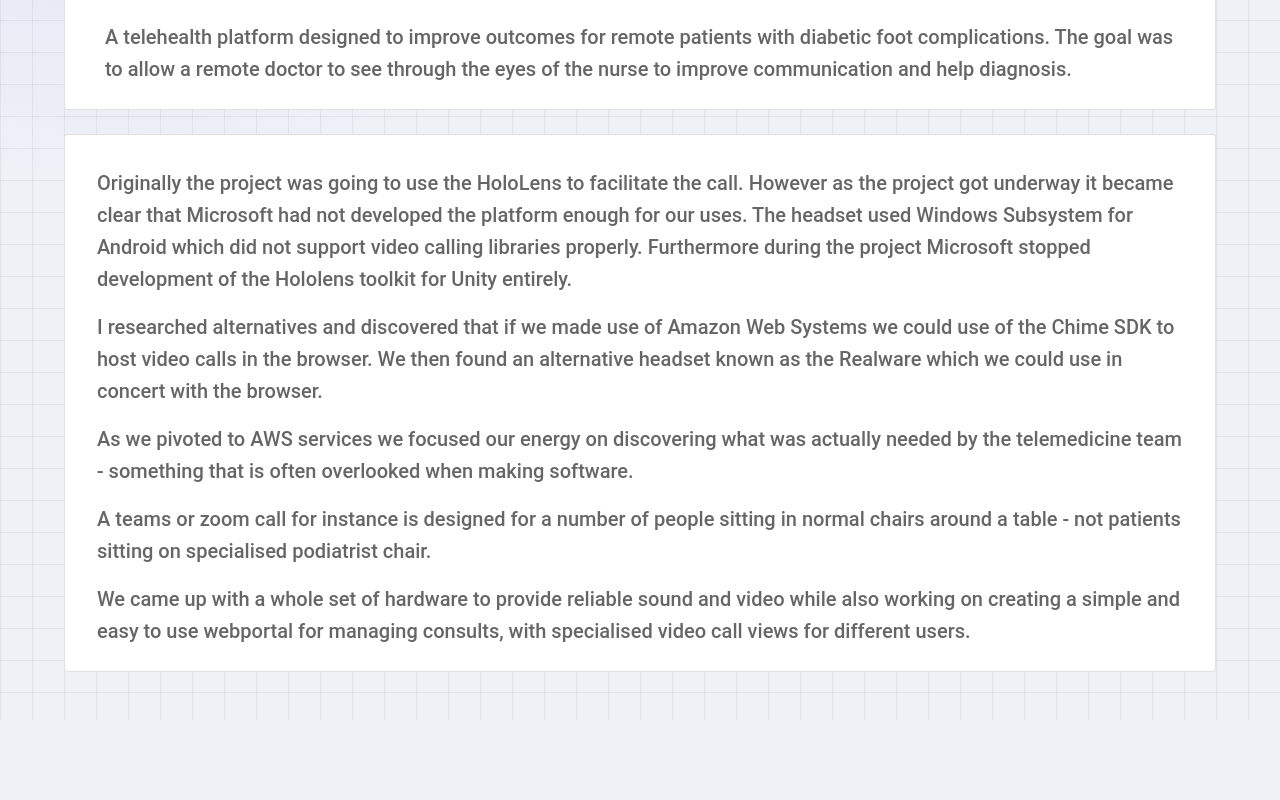
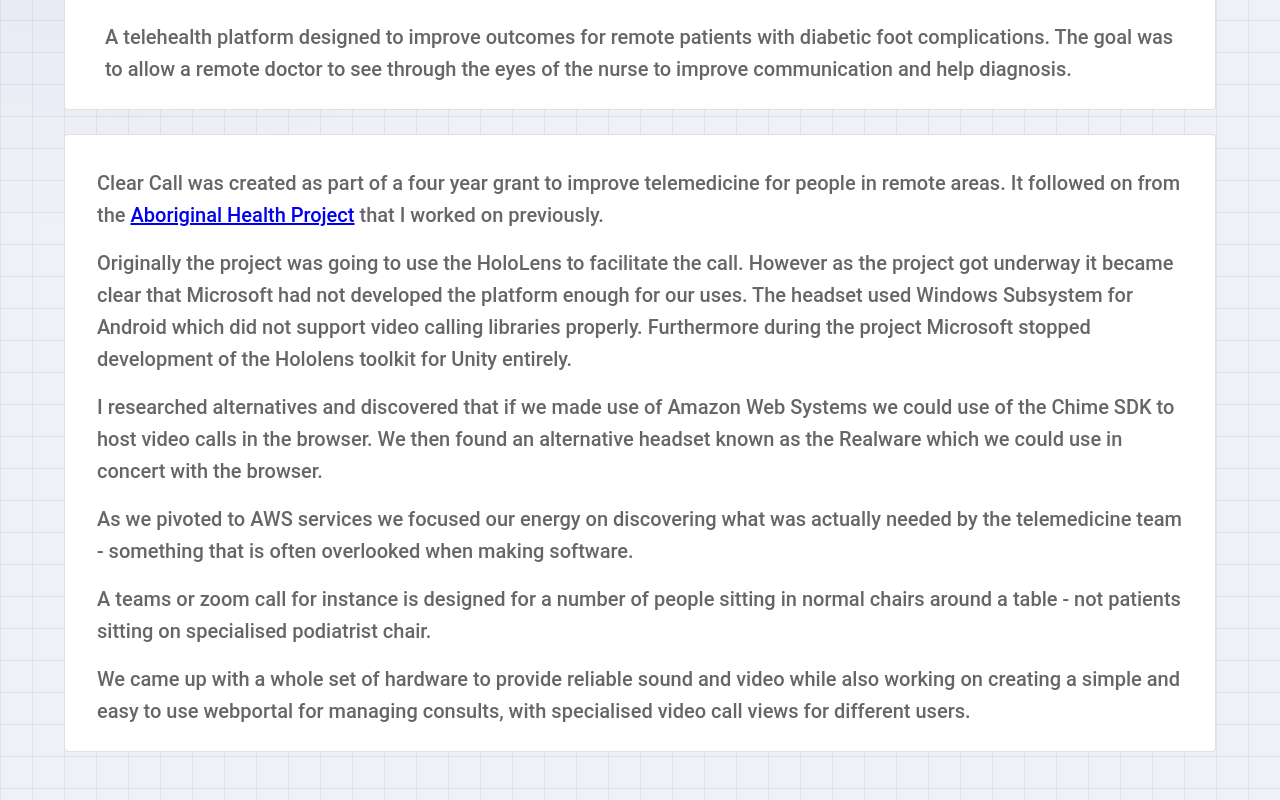
Before and after one commit to byronboskell/byronboskell.github.io, a React (Vite) app in the folder bbportfolio/: page /#/projects/telehealth in a window 1280 px wide. Shown: the part 460-1260 px from the top of the page. Before the commit the page ends 1180 px from the top, so only its background shows below. Built offline with nearby package versions, Linux system fonts and the light colour scheme.

Commit message:
clear-call-page: adding in some more information.

```diff
--- a/bbportfolio/src/pages/clear-call-page.tsx
+++ b/bbportfolio/src/pages/clear-call-page.tsx
@@ -54,6 +54,10 @@ const ClearCallPage: React.FC = () => {
                     <Card component="article" variant="outlined">
                         <CardContent sx={{ p: { xs: 3, md: 4 } }}>
                             <Stack spacing={2}>
+                                <Stack spacing={2}>
+                                    <Typography variant="h6" component="p" color="text.secondary">
+                                        Clear Call was created as part of a four year grant to improve telemedicine for people in remote areas. It followed on from the <Link to="/projects/ahp">Aboriginal Health Project</Link> that I worked on previously.
+                                    </Typography>
                                     <Typography variant="h6" component="p" color="text.secondary">
                                         Originally the project was going to use the HoloLens to facilitate the call. However as the project got underway it became clear that Microsoft had not developed the platform enough for our uses. The headset used Windows Subsystem for Android which did not support video calling libraries properly. Furthermore during the project Microsoft stopped development of the Hololens toolkit for Unity entirely.
                                     </Typography>
@@ -70,6 +74,7 @@ const ClearCallPage: React.FC = () => {
                                         We came up with a whole set of hardware to provide reliable sound and video while also working on creating a simple and easy to use webportal for managing consults, with specialised video call views for different users.
                                     </Typography>
                                 </Stack>
+                            </Stack>
                         </CardContent>
                     </Card>
                 </Stack>
```
Lines whose indentation alone changed are shown as unchanged.
